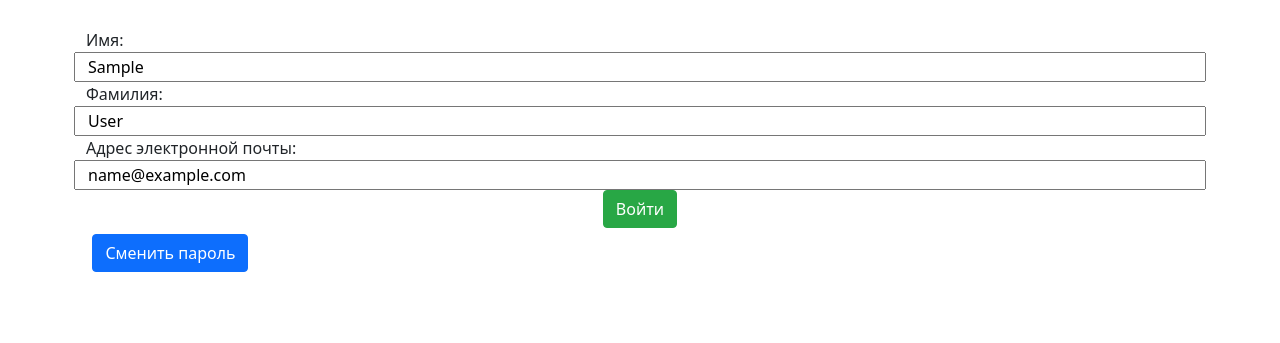
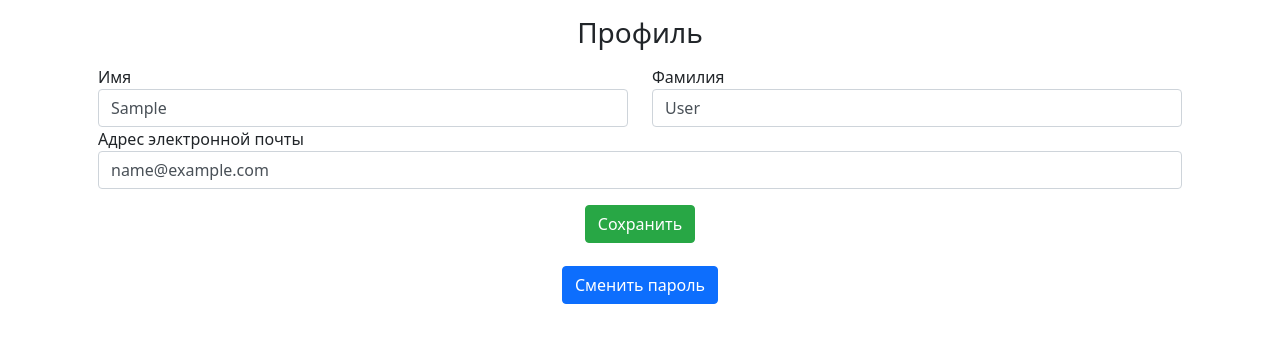
Before and after one commit to artrey/simple_feed, a Django app: page /accounts/profile/ in a window 1280 px wide. Shown: the part 67-410 px from the top of the page. Run offline with Django 3.2, Linux system fonts and the light colour scheme; the visitor is signed in with stand-in values (Sample User, id 1); some libraries are stand-ins or nearby versions.

Commit message:
Split templates

```diff
--- a/apps/user/views.py
+++ b/apps/user/views.py
@@ -6,11 +6,10 @@ from . import forms
 class ProfileView(FormView):
     form_class = forms.ProfileForm
     template_name = 'user/profile.html'
-    success_url = reverse_lazy('accounts:profile')
 
     def form_valid(self, form):
         form.save()
-        return super().form_valid(form)
+        return self.render_to_response(self.get_context_data(success=True))
 
     def get_form_kwargs(self) -> dict:
         kwargs = super().get_form_kwargs()
--- a/requirements.txt
+++ b/requirements.txt
@@ -2,3 +2,4 @@ django
 python-decouple
 psycopg2-binary
 django-registration
+django-crispy-forms
--- a/simple_feed/settings.py
+++ b/simple_feed/settings.py
@@ -43,6 +43,7 @@ INSTALLED_APPS = [
     'django.contrib.messages',
     'django.contrib.staticfiles',
 
+    'crispy_forms',
     'django_registration',
 
     'apps.user',
@@ -135,6 +136,8 @@ USE_TZ = True
 STATIC_URL = '/static/'
 STATIC_ROOT = BASE_DIR / 'static'
 
+CRISPY_TEMPLATE_PACK = 'bootstrap4'
+
 if DEBUG:
     ALLOWED_HOSTS = ['*']
 
--- a/templates/base.html
+++ b/templates/base.html
@@ -28,7 +28,7 @@
 {% block body %}
   <div class="container">
     {% block header %}
-      {% include 'header.html' %}
+      {% include 'partials/header.html' %}
     {% endblock %}
 
     {% block main %}{% endblock %}
--- a/templates/django_registration/registration_form.html
+++ b/templates/django_registration/registration_form.html
@@ -2,14 +2,11 @@
 
 {% block extra_head %}
   <style>
-    h3 {
-      margin-bottom: 1em;
-    }
   </style>
 {% endblock %}
 
 {% block main %}
-  <h3 class="text-center">{{ title }}</h3>
+  {% include 'partials/title.html' with title='Регистрация' %}
 
   <form method="post" class="row justify-content-center">
     {% csrf_token %}
--- /dev/null
+++ b/templates/partials/form_submit_button.html
@@ -0,0 +1 @@
+<button type="submit" class="btn {{ type|default:'btn-primary' }} col-auto" style="margin: 1rem;">{{ text }}</button>
--- /dev/null
+++ b/templates/partials/title.html
@@ -0,0 +1 @@
+<h3 class="text-center" style="margin: 1rem;">{{ title }}</h3>
--- a/templates/user/profile.html
+++ b/templates/user/profile.html
@@ -1,21 +1,43 @@
 {% extends 'base.html' %}
+
+{% load crispy_forms_tags %}
 
 {% block extra_head %}
   <style>
-    h3 {
-      margin-bottom: 1em;
+    .profile-save {
+      margin: 1rem;
     }
   </style>
 {% endblock %}
 
 {% block main %}
-  <h3 class="text-center">{{ title }}</h3>
+  {% include 'partials/title.html' with title='Профиль' %}
+
+  {% if success %}
+    <div class="alert alert-success text-center" role="alert">
+      Данные успешно обновлены
+    </div>
+  {% endif %}
 
   <form method="post" class="row justify-content-center">
     {% csrf_token %}
-    {{ form }}
-    <button type="submit" class="btn btn-success col-auto">Войти</button>
+    <div class="row">
+      <div class="col-12 col-sm-6">
+        {{ form.first_name|as_crispy_field }}
+      </div>
+      <div class="col-12 col-sm-6">
+        {{ form.last_name|as_crispy_field }}
+      </div>
+    </div>
+
+    <div class="row">
+      {{ form.email|as_crispy_field }}
+    </div>
+
+    {% include 'partials/form_submit_button.html' with text='Сохранить' type='btn-success' %}
   </form>
 
-  <a class="btn btn-primary col-auto menu" href="{% url 'password_change' %}">Сменить пароль</a>
+  <div class="row justify-content-center">
+    <a class="btn btn-primary col-auto menu" href="{% url 'password_change' %}">Сменить пароль</a>
+  </div>
 {% endblock %}
```
Also changed, not shown: templates/django_registration/registration_closed.html (+2 -10 lines), templates/registration/login.html (+5 -6 lines), templates/partials/header.html (renamed from templates/header.html).
